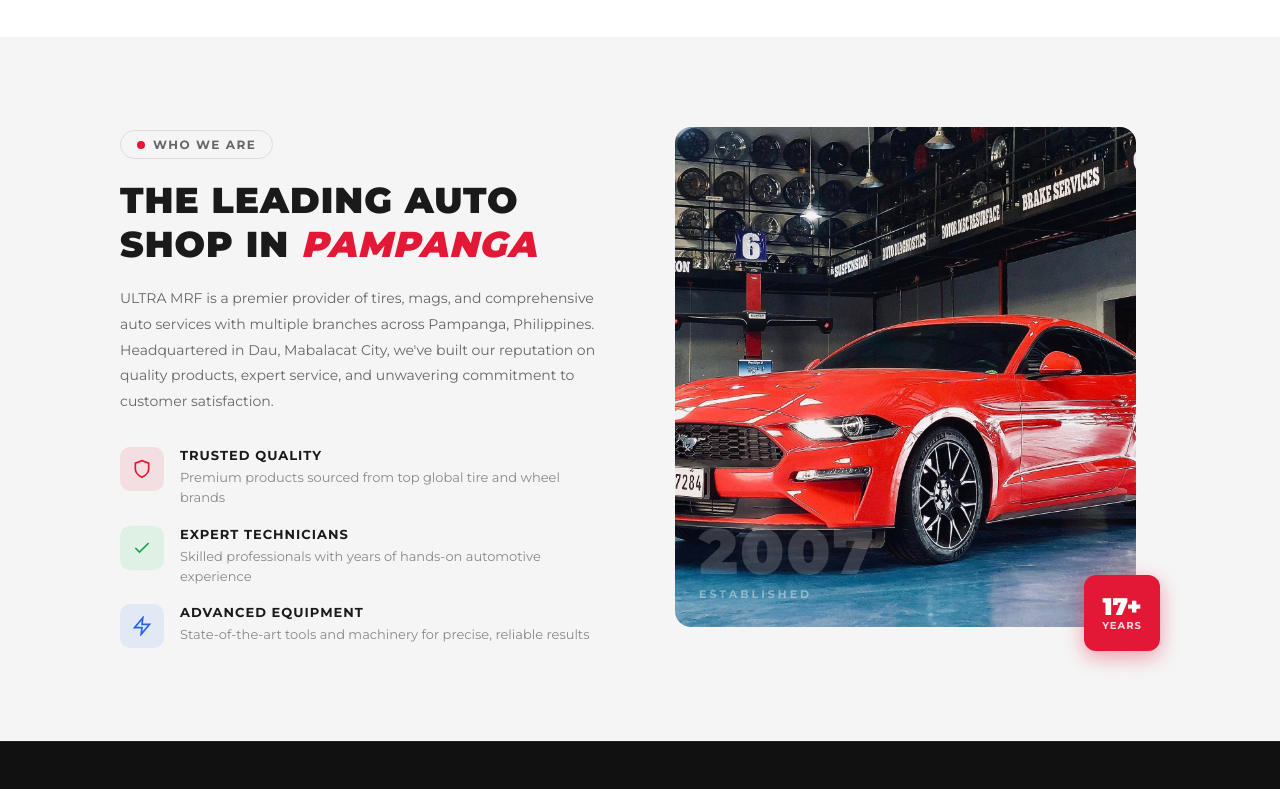
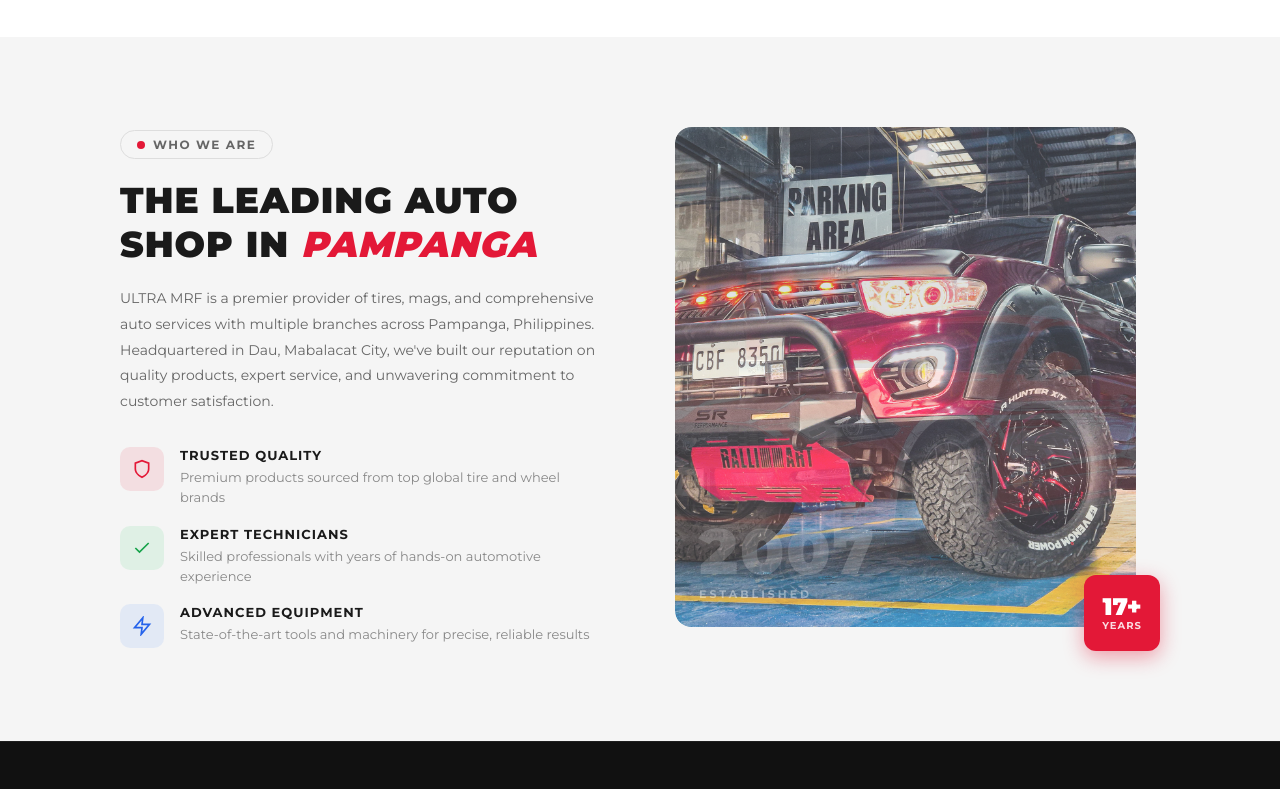
Before and after one commit to brentfranciscodev/ULTRAMRF_ADDBASE, a website: page index.html in a window 1280 px wide. Shown: the part 2040-2829 px from the top of the page. Drawn offline with Linux system fonts and the light colour scheme.

Commit message:
feat(home): add image slideshow to about section cycling visual1-3 every 2s

```diff
--- a/css/index.css
+++ b/css/index.css
@@ -571,12 +571,28 @@
   padding-right: 24px;
 }
 
-.about-img {
+.about-slideshow {
+  position: relative;
   width: 100%;
   height: 500px;
+  border-radius: 16px;
+  overflow: hidden;
+}
+
+.about-img {
+  position: absolute;
+  inset: 0;
+  width: 100%;
+  height: 100%;
   object-fit: cover;
   border-radius: 16px;
   display: block;
+  opacity: 0;
+  transition: opacity 0.8s ease;
+}
+
+.about-img.active {
+  opacity: 1;
 }
 
 .about-year {
@@ -970,7 +986,7 @@
     padding-right: 0;
   }
 
-  .about-img {
+  .about-slideshow {
     height: 320px;
   }
 
@@ -1036,7 +1052,7 @@
     font-size: 22px;
   }
 
-  .about-img {
+  .about-slideshow {
     height: 260px;
   }
 }
--- a/index.html
+++ b/index.html
@@ -167,7 +167,11 @@
             </div>
           </div>
           <div class="about-image-wrap">
-            <img src="public/images/visual1.jpg" alt="ULTRA MRF Auto Shop" class="about-img" loading="lazy" />
+            <div class="about-slideshow">
+              <img src="public/images/visual1.jpg" alt="ULTRA MRF Auto Shop" class="about-img active" />
+              <img src="public/images/visual2.jpg" alt="ULTRA MRF Auto Shop" class="about-img" loading="lazy" />
+              <img src="public/images/visual3.jpg" alt="ULTRA MRF Auto Shop" class="about-img" loading="lazy" />
+            </div>
             <div class="about-year">
               <span class="year-num">2007</span>
               <span class="year-sub">ESTABLISHED</span>
@@ -274,6 +278,16 @@
         observer.observe(el);
       });
 
+      if (!prefersReducedMotion) {
+        const slides = document.querySelectorAll('.about-slideshow .about-img');
+        let current = 0;
+        setInterval(() => {
+          slides[current].classList.remove('active');
+          current = (current + 1) % slides.length;
+          slides[current].classList.add('active');
+        }, 2000);
+      }
+
       const backBtn = document.getElementById('backToTop');
       window.addEventListener('scroll', function() {
         backBtn.classList.toggle('visible', window.pageYOffset > 400);
```
